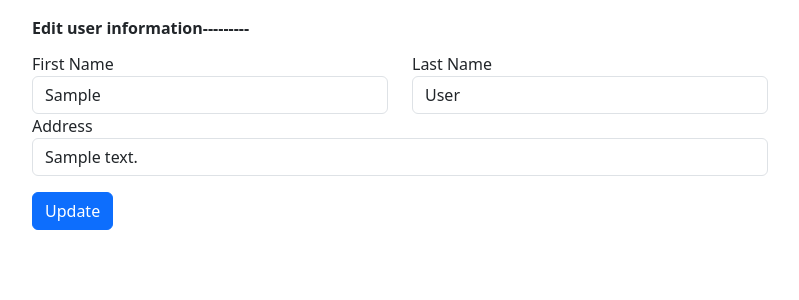
After one commit to ngchihuong/Fullstack_SERN_Nodejs, a Node server app: page /edit-crud?id=1 in a window 1280 px wide. The commit adds this page. Shown: the top 300 px of the page, without its empty margins (50-849 px from the left). Run offline with Node 20, Linux system fonts and the light colour scheme; tables that the repository leaves empty hold one stand-in row (values such as "Sample post"); some libraries are stand-ins or nearby versions.

Commit message:
CRUD với Node.js và Sequelize - Sử Dụng ORM Để Sửa Dữ liệu (Edit) - Phần 3

```diff
--- a/src/controller/homeController.js
+++ b/src/controller/homeController.js
@@ -25,10 +25,31 @@ let postCRUD = async (req, res) =>{
 }
 let displayGetCRUD = async(req, res) => {
     let data = await CRUDService.getAllUser();
-    console.log("--------");
-    console.log(data);
+    // console.log("--------");
+    // console.log(data);
     return res.render("./display-crud.ejs", {
         dataTable: data
+    })
+}
+let getEditCRUD = async (req, res) => {
+    let userId = req.query.id;
+
+    if (userId) {
+    let userData = await CRUDService.getUserInfoById(userId)
+    console.log("aaa",userData);
+        return res.render("./edit-crud.ejs", {
+            user: userData
+        })
+    }else{
+       return res.send("User's not found!")
+    }
+}
+
+let putCRUD = async(req, res) => {
+    let data = req.body;
+    let allUsers = await CRUDService.updateUserData(data);
+    return res.render("./display-crud.ejs", {
+        dataTable: allUsers
     })
 }
 module.exports = {
@@ -36,5 +57,7 @@ module.exports = {
     getAboutPage: getAboutPage,
     getCRUD: getCRUD,
     postCRUD: postCRUD,
-    displayGetCRUD: displayGetCRUD
+    displayGetCRUD: displayGetCRUD,
+    getEditCRUD: getEditCRUD,
+    putCRUD: putCRUD
 }
--- a/src/route/web.js
+++ b/src/route/web.js
@@ -12,6 +12,10 @@ let initWebRoutes = (app) => {
     router.post("/post-crud", homeController.postCRUD)
     //display getCRUD
     router.get("/get-crud", homeController.displayGetCRUD);
+    //edit crud
+    router.get("/edit-crud", homeController.getEditCRUD)
+    //put /put-crud
+    router.post("/put-crud", homeController.putCRUD)
     //res api
     router.get("/thu", (req, res) => {
         return res.send("Phung Minh Thu");
--- a/src/service/CRUDService.js
+++ b/src/service/CRUDService.js
@@ -46,7 +46,48 @@ let getAllUser = () => {
         }
     })
 }
+let getUserInfoById = (userId) => {
+    return new Promise(async(resolve, reject) => {
+        try {
+            let user = await db.User.findOne({
+                where: {id : userId},
+                raw: true
+            })
+            if (user) {
+                resolve(user);
+            }else{
+                resolve({});
+            }
+        } catch (e) {
+            reject(e)
+        }
+    })
+}
+let updateUserData = (data) => {
+    return new Promise(async(resolve, reject) => {
+        try {
+            let user = await db.User.findOne({
+                where: {id: data.id}
+            })
+            if (user) {
+                user.firstName = data.firstName;
+                user.lastName = data.lastName,
+                user.address = data.address
+
+                await user.save()
+                let allUsers = db.User.findAll()
+                resolve(allUsers);
+            }else {
+                resolve()
+            }
+        } catch (e) {
+            reject(e)
+        }
+    })
+}
 module.exports = {
     createNewUser: createNewUser,
-    getAllUser: getAllUser
+    getAllUser: getAllUser,
+    getUserInfoById: getUserInfoById,
+    updateUserData: updateUserData
 }
--- a/src/views/crud.ejs
+++ b/src/views/crud.ejs
@@ -80,7 +80,7 @@
                 </div>
 
             </div>
-        </div>
+
 
         <script
             src="https://cdn.jsdelivr.net/npm/@popperjs/core@2.11.8/dist/umd/popper.min.js"
--- /dev/null
+++ b/src/views/edit-crud.ejs
@@ -0,0 +1,73 @@
+<!doctype html>
+<html lang="en">
+    <head>
+        <title>Title</title>
+        <!-- Required meta tags -->
+        <meta charset="utf-8" />
+        <meta
+            name="viewport"
+            content="width=device-width, initial-scale=1, shrink-to-fit=no"
+        />
+
+        <!-- Bootstrap CSS v5.2.1 -->
+        <link
+            href="https://cdn.jsdelivr.net/npm/bootstrap@5.3.2/dist/css/bootstrap.min.css"
+            rel="stylesheet"
+            integrity="sha384-T3c6CoIi6uLrA9TneNEoa7RxnatzjcDSCmG1MXxSR1GAsXEV/Dwwykc2MPK8M2HN"
+            crossorigin="anonymous"
+        />
+    </head>
+
+    <body>
+        <div class="container">
+            <div class="row">
+                <div class="col-12 mt-3 mb-2">
+                   <b>Edit user information---------</b>
+                </div>
+                <div class="col-8 mt-1">
+                    <form action="/put-crud" method="post">
+
+                        <div class="row">
+                        <div class="form-group col-md-6">
+                          <label for="inputAddress">First Name</label>
+                          <input
+                          type="text"
+                          class="form-control"
+                          name="firstName"
+                          value="<%= user.firstName %>"
+                          >
+                        </div>
+                        <div class="form-group col-md-6">
+                          <label for="inputAddress2">Last Name</label>
+                          <input type="text" class="form-control" name="lastName"
+                          value="<%= user.lastName %>"
+                          >
+                        </div>
+                        </div>
+
+                        <div class="form-group">
+                            <label for="inputAddress">Address</label>
+                            <input type="text" class="form-control" name="address"
+                            value="<%= user.address %>"
+                            >
+                          </div>
+                        <input type="text" name="id" value="<%= user.id %>" hidden>
+                        <button type="submit" class="btn btn-primary mt-3">Update</button>
+                      </form>
+                    </div>
+                </div>
+
+            </div>
+        <script
+            src="https://cdn.jsdelivr.net/npm/@popperjs/core@2.11.8/dist/umd/popper.min.js"
+            integrity="sha384-I7E8VVD/ismYTF4hNIPjVp/Zjvgyol6VFvRkX/vR+Vc4jQkC+hVqc2pM8ODewa9r"
+            crossorigin="anonymous"
+        ></script>
+
+        <script
+            src="https://cdn.jsdelivr.net/npm/bootstrap@5.3.2/dist/js/bootstrap.min.js"
+            integrity="sha384-BBtl+eGJRgqQAUMxJ7pMwbEyER4l1g+O15P+16Ep7Q9Q+zqX6gSbd85u4mG4QzX+"
+            crossorigin="anonymous"
+        ></script>
+    </body>
+</html>
```
Also changed, not shown: src/views/display-crud.ejs (+12 -0 lines).
